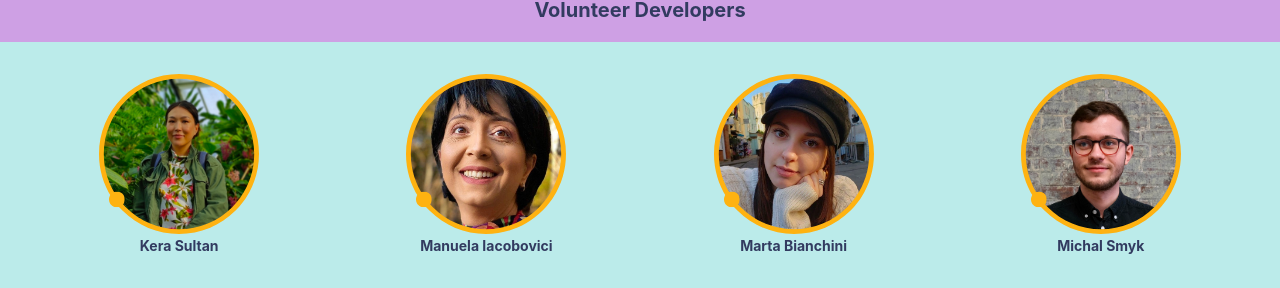
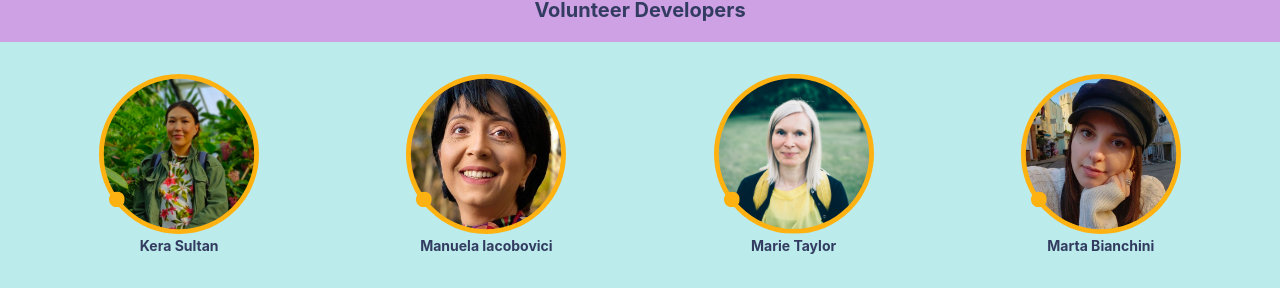
Before and after one commit to Pensano-dev/Pensano-dev, a React (Create React App) app: page /#/ in a window 1280 px wide. Shown: the part 821-1109 px from the top of the page. Built offline with nearby package versions, Linux system fonts and the light colour scheme.

Commit message:
Add Marie to the home page

```diff
--- a/src/components/home/Home.js
+++ b/src/components/home/Home.js
@@ -13,6 +13,7 @@ import rachel from "../../images/Rachel.svg";
 // volunteers
 import kera from "../../images/Kera.svg";
 import manuela from "../../images/Manuela.svg";
+import marie from "../../images/Marie.svg";
 import marta from "../../images/Marta.svg";
 import michal from "../../images/Michal.svg";
 import natasha from "../../images/Natasha.svg";
@@ -194,7 +195,6 @@ function Homepage() {
             </div>
           )}
 
-
           {/* Volunteer Developers */}
           <div className="volunteersContainer">
             <p className="volunteersHeader"> Volunteer Developers</p>
@@ -236,6 +236,27 @@ function Homepage() {
                 rel="noreferrer"
               >
                 Manuela Iacobovici
+              </a>
+            </div>
+
+            <div className="photo-volunteers">
+              <a
+                href="https://github.com/ChalkandFeather"
+                target="_blank"
+                rel="noreferrer"
+              >
+                <img
+                  src={marie}
+                  alt="Manuelas photo"
+                  className="photo-size"
+                ></img>
+              </a>
+              <a
+                href="https://github.com/ChalkandFeather"
+                target="_blank"
+                rel="noreferrer"
+              >
+                Marie Taylor
               </a>
             </div>
 
@@ -308,7 +329,11 @@ function Homepage() {
                 target="_blank"
                 rel="noreferrer"
               >
-                <img src={pablo} alt="Pablos photo" className="photo-size"></img>
+                <img
+                  src={pablo}
+                  alt="Pablos photo"
+                  className="photo-size"
+                ></img>
               </a>
               <a
                 href="https://github.com/pablisch"
```
Also changed, not shown: src/images/Marie.svg (added), 14 other files (tests, documents, lock files or other folders).
